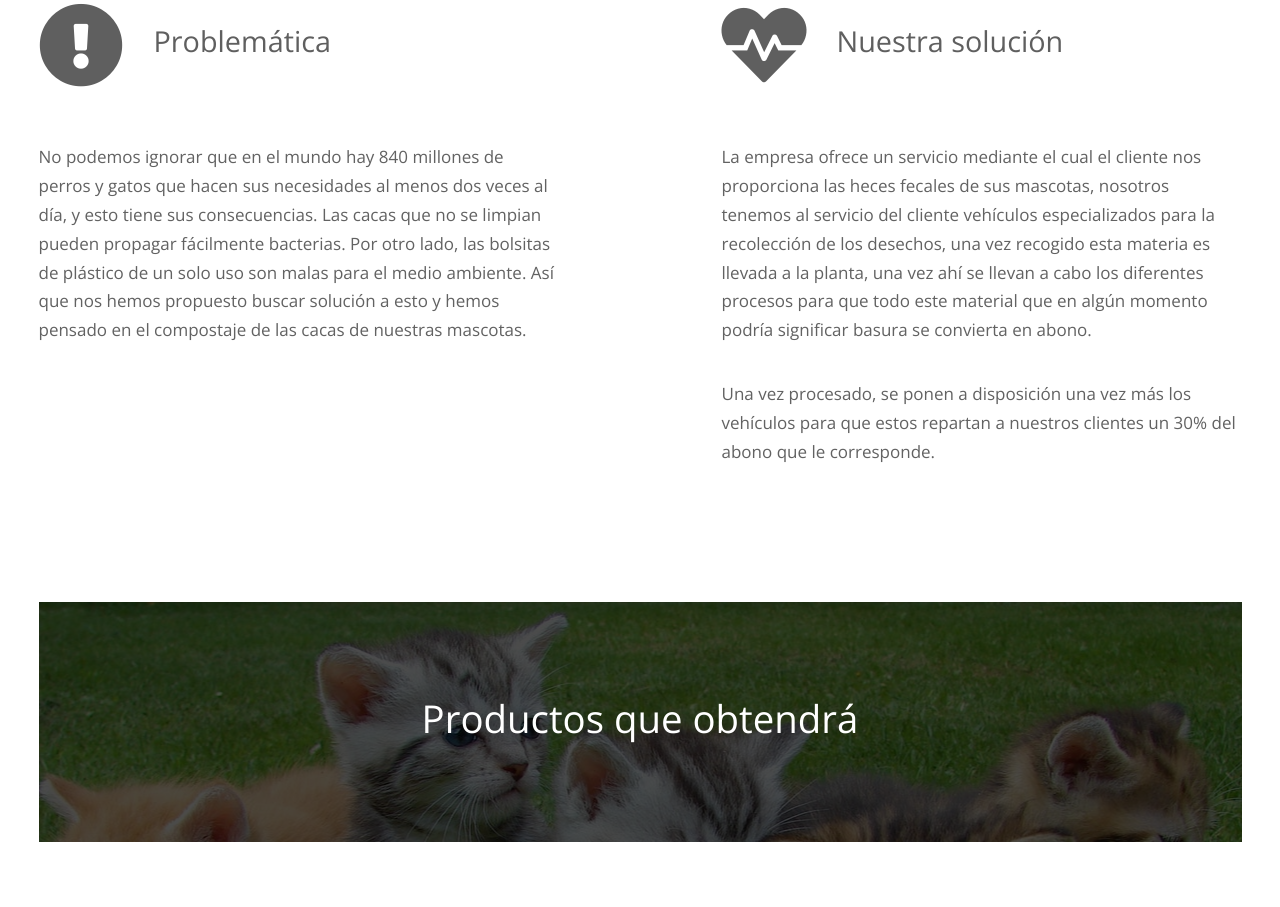
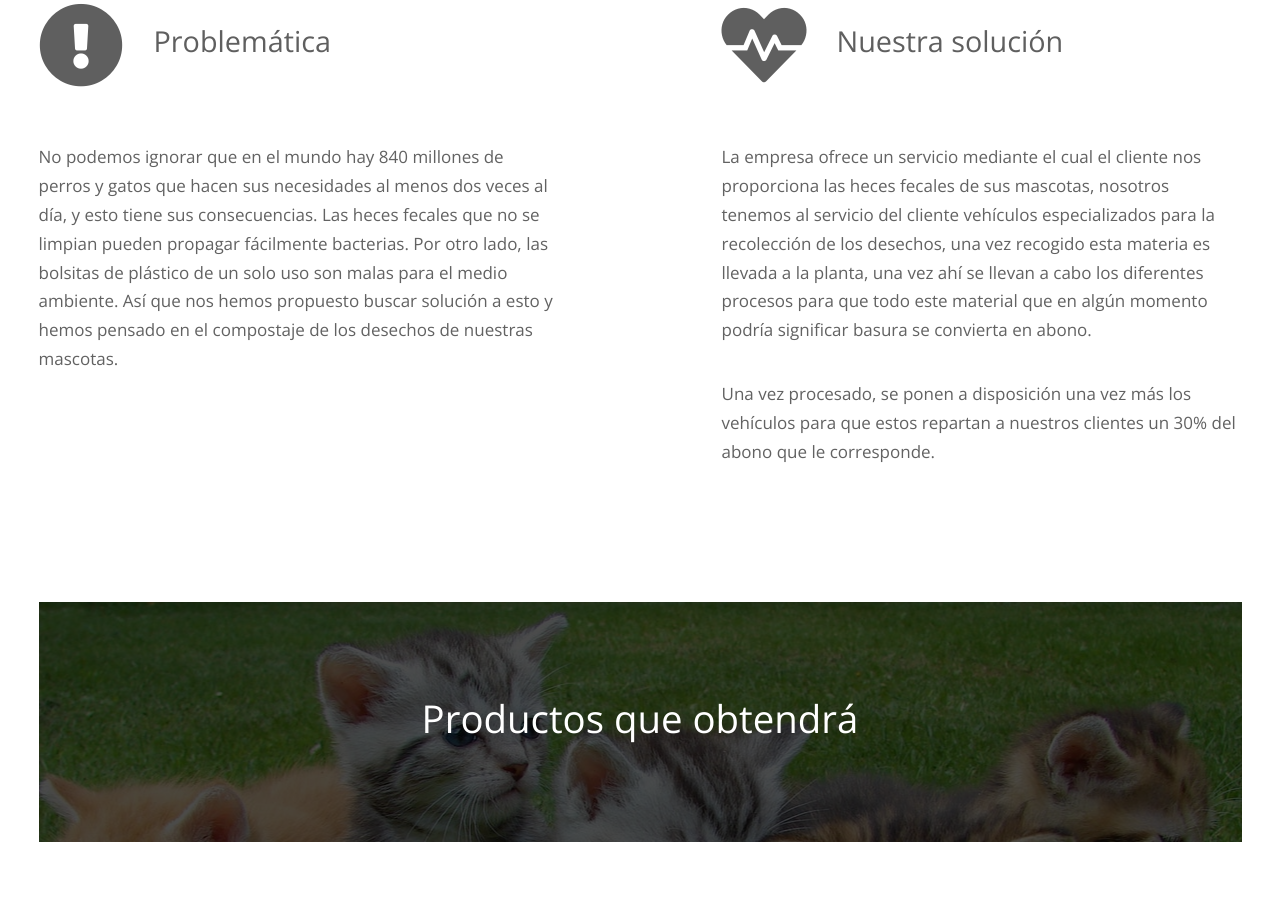
Before and after one commit to zartqrom/Pagina-Negocios, a plain HTML site: page index.html in a window 1280 px wide. Shown: the part 961-1868 px from the top of the page. Drawn offline with nearby package versions, Linux system fonts and the light colour scheme.

Commit message:
Cambio de palabras

```diff
--- a/index.html
+++ b/index.html
@@ -108,10 +108,10 @@ http://www.tooplate.com/view/2111-pro-line
           <p>
             No podemos ignorar que en el mundo hay 840 millones de perros y gatos que
             hacen sus necesidades al menos dos veces al día, y esto tiene sus consecuencias.
-            Las cacas que no se limpian pueden propagar fácilmente bacterias. Por otro lado,
+            Las heces fecales que no se limpian pueden propagar fácilmente bacterias. Por otro lado,
             las bolsitas de plástico de un solo uso son malas para el medio ambiente.
             Así que nos hemos propuesto buscar solución a esto y hemos pensado en el compostaje
-            de las cacas de nuestras mascotas.
+            de los desechos de nuestras mascotas.
 
           </p>
         </section>
```
